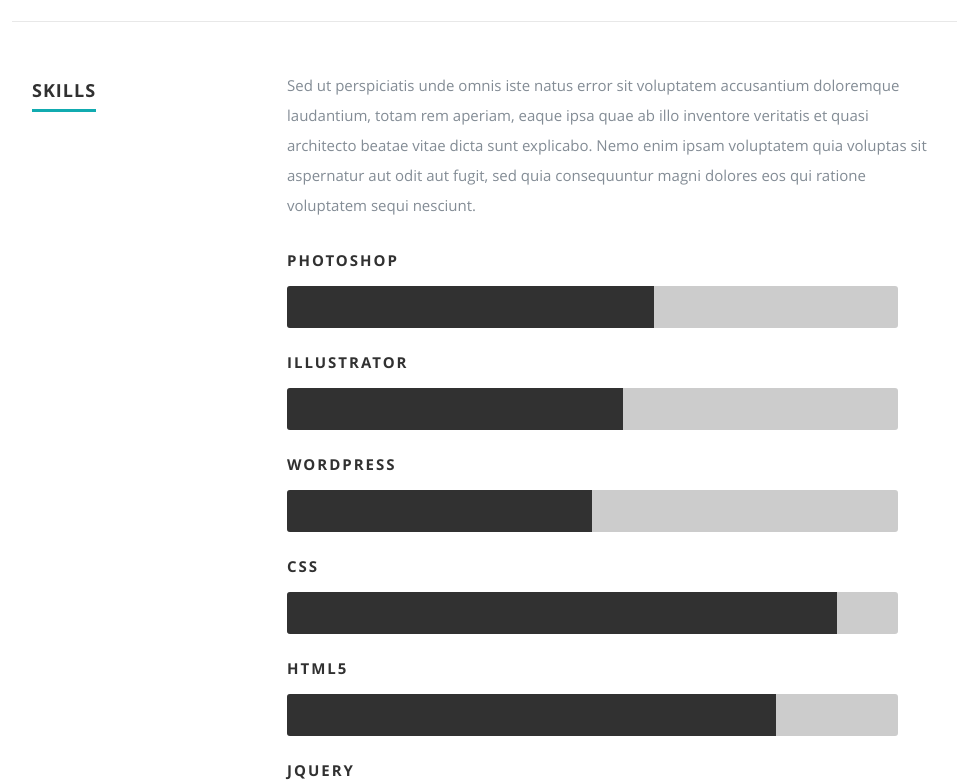
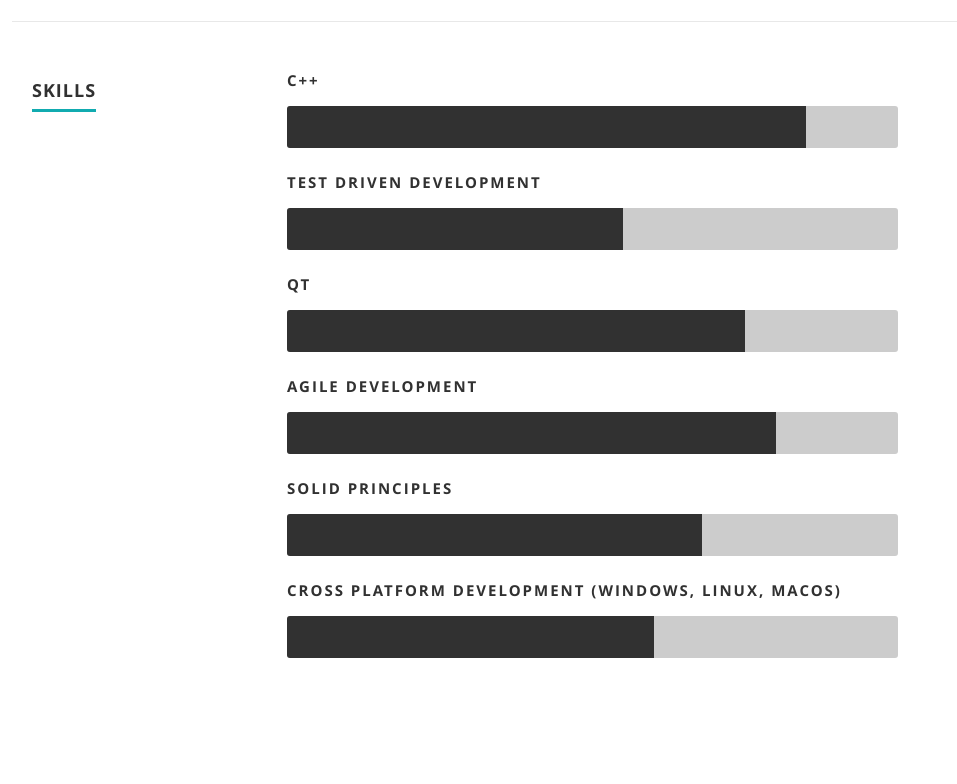
Before and after one commit to zozoee27/WebResume, a plain HTML site: page index.html in a window 1280 px wide. Shown: the part 2670-3454 px from the top of the page, without its empty margins (118-1075 px from the left). Drawn offline with nearby package versions, Linux system fonts and the light colour scheme.

Commit message:
Modified section for skill levels

```diff
--- a/css/layout.css
+++ b/css/layout.css
@@ -325,33 +325,33 @@ ul#nav li.current a { color: #F06000; }
    border-radius: 3px 0 0 3px;
 }
 
-.photoshop {
-  	width: 60%;
+.cpp {
+  	width: 85%;
   	-moz-animation: photoshop 2s ease;
   	-webkit-animation: photoshop 2s ease;
 }
-.illustrator {
+.tdd {
   	width: 55%;
   	-moz-animation: illustrator 2s ease;
   	-webkit-animation: illustrator 2s ease;
 }
-.wordpress {
-  	width: 50%;
+.qt {
+  	width: 75%;
   	-moz-animation: wordpress 2s ease;
   	-webkit-animation: wordpress 2s ease;
 }
-.css {
-  	width: 90%;
+.agile {
+  	width: 80%;
   	-moz-animation: css 2s ease;
   	-webkit-animation: css 2s ease;
 }
-.html5 {
-  	width: 80%;
+.solid {
+  	width: 68%;
   	-moz-animation: html5 2s ease;
   	-webkit-animation: html5 2s ease;
 }
-.jquery {
-  	width: 50%;
+.cross {
+  	width: 60%;
   	-moz-animation: jquery 2s ease;
   	-webkit-animation: jquery 2s ease;
 }
--- a/index.html
+++ b/index.html
@@ -232,21 +232,15 @@
 
          <div class="nine columns main-col">
 
-            <p>Sed ut perspiciatis unde omnis iste natus error sit voluptatem accusantium doloremque laudantium, totam rem aperiam,
-            eaque ipsa quae ab illo inventore veritatis et quasi architecto beatae vitae dicta sunt explicabo. Nemo enim ipsam
-            voluptatem quia voluptas sit aspernatur aut odit aut fugit, sed quia consequuntur magni dolores eos qui ratione
-            voluptatem sequi nesciunt.
-            </p>
-
 				<div class="bars">
 
 				   <ul class="skills">
-					   <li><span class="bar-expand photoshop"></span><em>Photoshop</em></li>
-                  <li><span class="bar-expand illustrator"></span><em>Illustrator</em></li>
-						<li><span class="bar-expand wordpress"></span><em>Wordpress</em></li>
-						<li><span class="bar-expand css"></span><em>CSS</em></li>
-						<li><span class="bar-expand html5"></span><em>HTML5</em></li>
-                  <li><span class="bar-expand jquery"></span><em>jQuery</em></li>
+					   <li><span class="bar-expand cpp"></span><em>C++</em></li>
+                  <li><span class="bar-expand tdd"></span><em>Test Driven Development</em></li>
+						<li><span class="bar-expand qt"></span><em>QT</em></li>
+						<li><span class="bar-expand agile"></span><em>Agile Development</em></li>
+						<li><span class="bar-expand solid"></span><em>SOLID Principles</em></li>
+						<li><span class="bar-expand cross"></span><em>Cross Platform Development (Windows, Linux, MacOS)</em></li>
 					</ul>
 
 				</div><!-- end skill-bars -->
```
